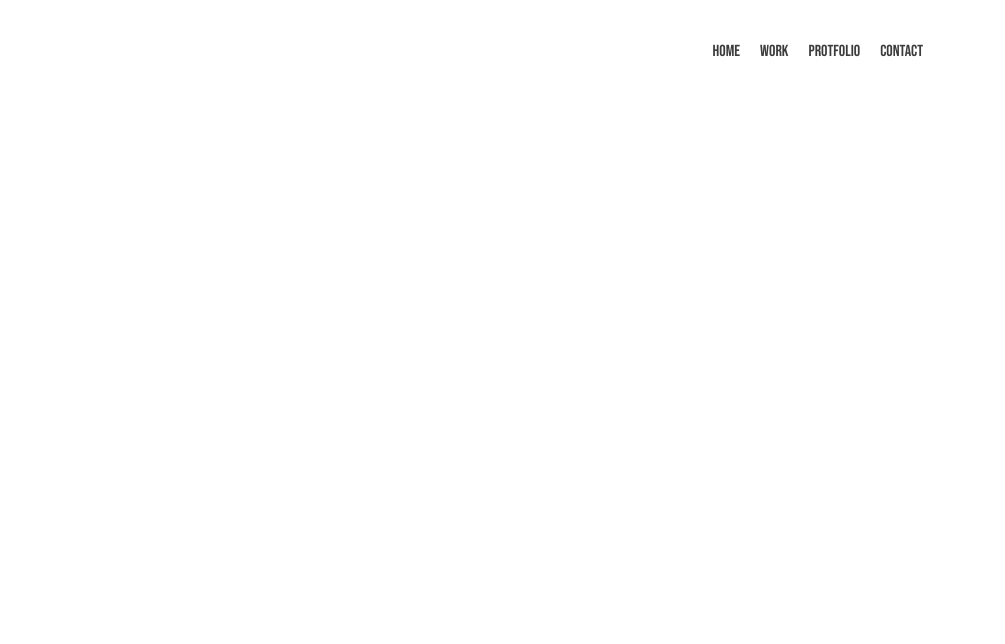
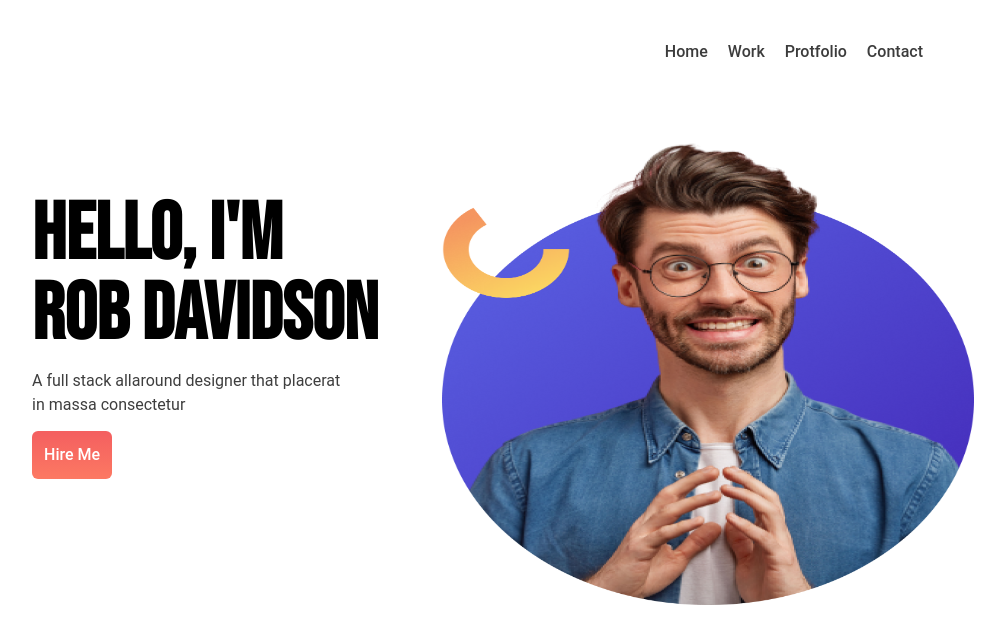
Before and after one commit to mintusikder/personal-website, a plain HTML site: page index.html in a window 1280 px wide. Shown: the whole page, without its empty margins (137-1142 px from the left). Drawn offline with Linux system fonts and the light colour scheme.

Commit message:
added hello section

```diff
--- a/index.html
+++ b/index.html
@@ -1,10 +1,10 @@
 <!DOCTYPE html>
 <html lang="en">
   <head>
-    <meta charset="UTF-8">
-    <meta name="viewport" content="width=device-width, initial-scale=1.0">
+    <meta charset="UTF-8" />
+    <meta name="viewport" content="width=device-width, initial-scale=1.0" />
     <title>Personal Website</title>
-    <link rel="stylesheet" href="./style/style.css">
+    <link rel="stylesheet" href="./style/style.css" />
   </head>
   <body>
     <header>
@@ -17,5 +17,24 @@
         </ul>
       </nav>
     </header>
+    <main>
+      <!-- hello section -->
+      <section id="hello-container">
+        <div class="">
+          <h1 class="title">
+            Hello, I'm <br />
+            <span>Rob Davidson</span>
+          </h1>
+          <p class="subtitle">
+            A full stack allaround designer that placerat <br />
+            in massa consectetur
+          </p>
+          <button class="btn">Hire Me</button>
+        </div>
+        <div>
+          <img class="img" src="./images/do not use this pic.png" alt="" />
+        </div>
+      </section>
+    </main>
   </body>
 </html>
--- a/style/style.css
+++ b/style/style.css
@@ -24,9 +24,59 @@
   font-weight: 500;
   line-height: 24px;
   letter-spacing: 0%;
+  font-family: Roboto;
+}
+/* hello container */
+#hello-container {
+  display: flex;
+  align-items: center;
+  justify-content: center;
+  gap: 64px;
+}
+#hello-container .title {
+  font-family: Bebas Neue;
+  font-size: 80px;
+  font-weight: 700;
+  line-height: 80px;
+  letter-spacing: 0%;
+  text-align: left;
+}
+#hello-container .subtitle {
+  color: rgb(62, 62, 62);
+  font-family: Roboto;
+  font-size: 16px;
+  font-weight: 400;
+  line-height: 24px;
+  letter-spacing: 0%;
+  text-align: left;
+  margin: 14px 0;
+}
+#hello-container .img {
+  width: 532.07px;
+  height: 541.17px;
+}
+.btn {
+  color: rgb(255, 255, 255);
+  font-family: Roboto;
+  font-size: 16px;
+  font-weight: 500;
+  line-height: 24px;
+  letter-spacing: 0%;
+  text-align: left;
+  border-radius: 6px;
+  border: 0;
+  padding: 12px;
+  background: linear-gradient(
+    0deg,
+    rgb(255, 128, 99) -28.333%,
+    rgb(244, 96, 96) 95.833%
+  );
 }
 @media screen and (max-width: 576px) {
   #nav {
     margin-right: 0px;
   }
+  #hello-container{
+    flex-direction: column-reverse;
+  }
 }
```
Lines whose indentation alone changed are shown as unchanged.
